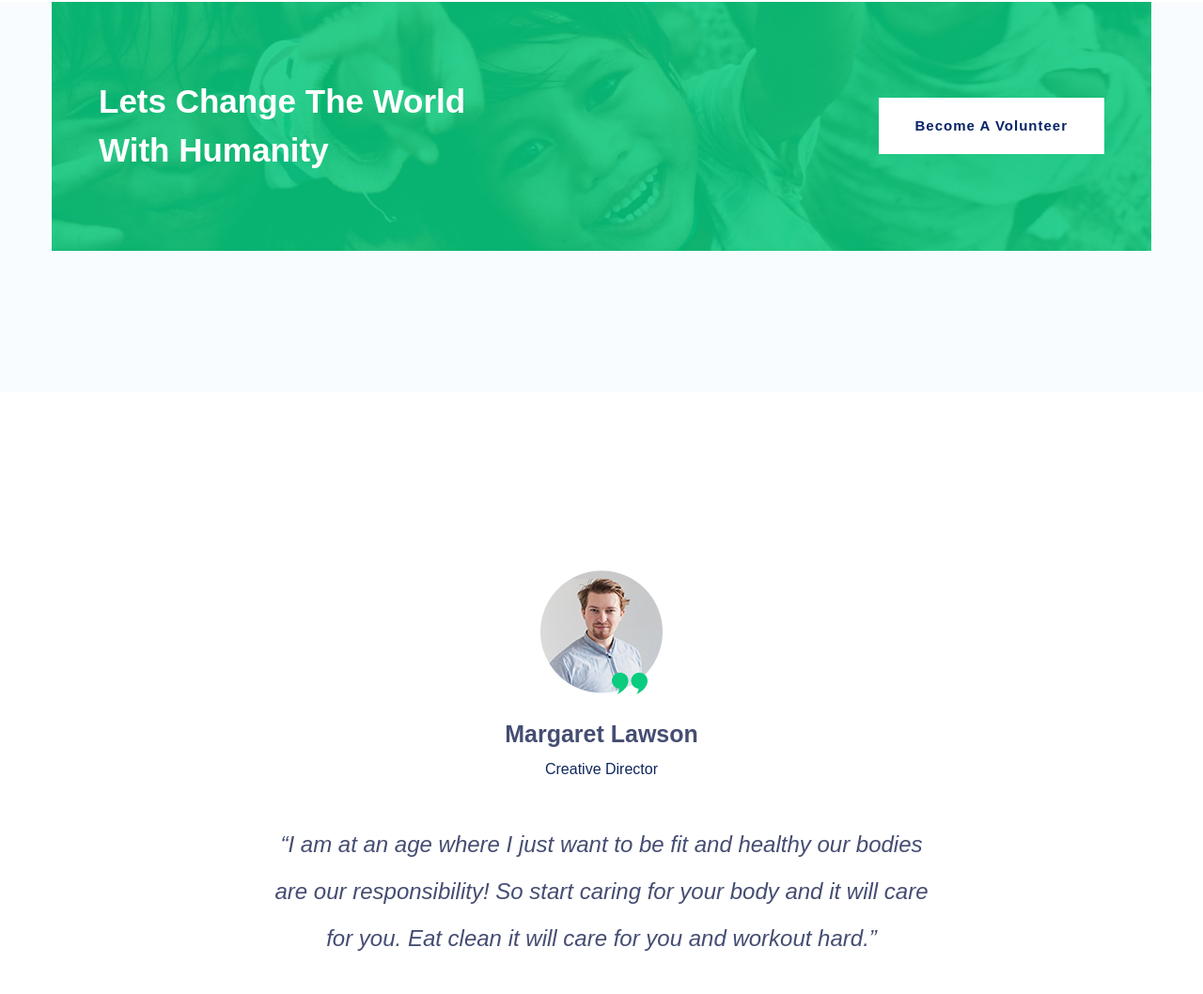
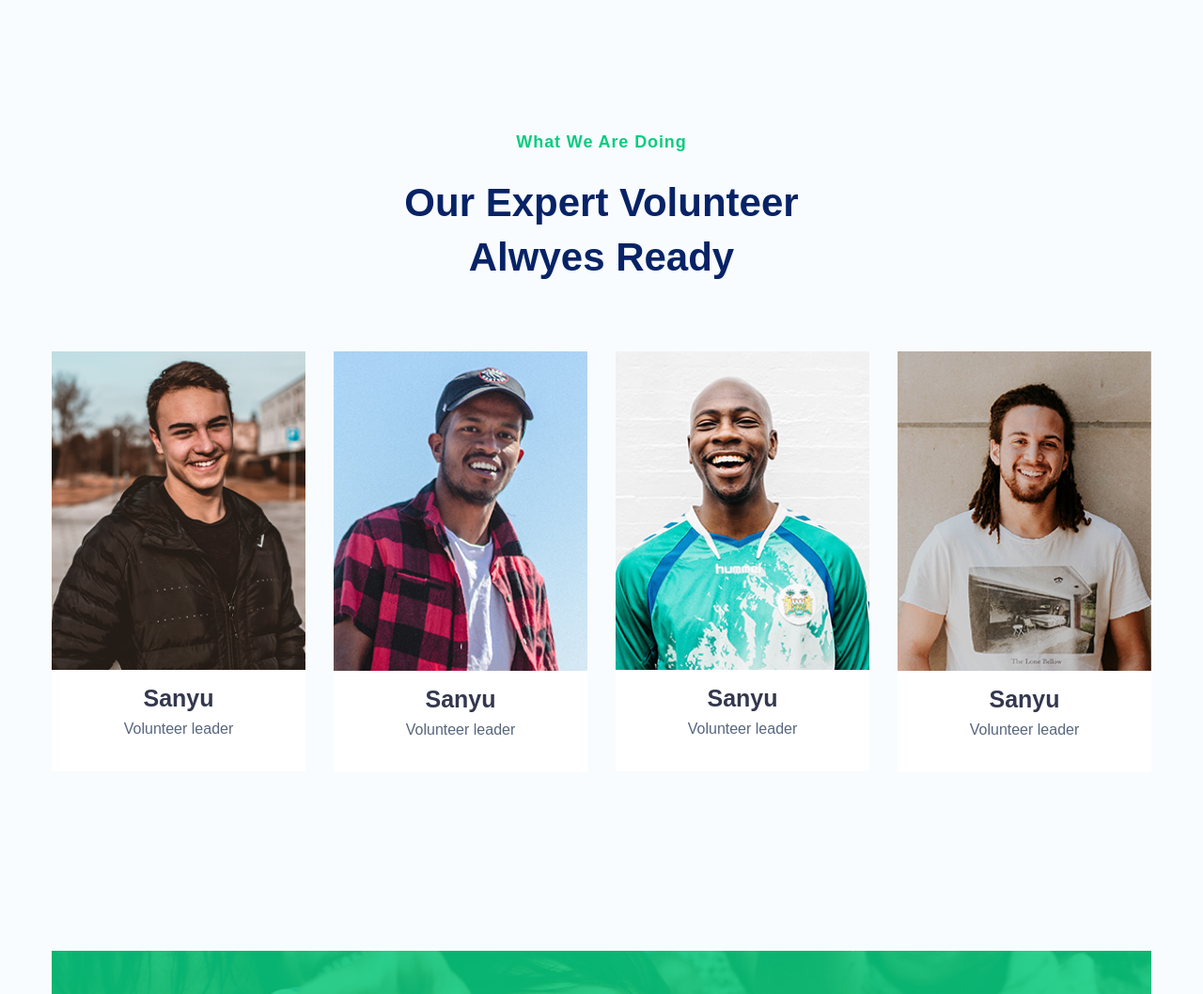
Before and after one commit to Joakim-animate90/phf, a plain HTML site: page index.html in a window 1280 px wide. Shown: the part 5423-6481 px from the top of the page at 94% size. Drawn offline with Linux system fonts and the light colour scheme; a web font is replaced by a local one.

Commit message:
Update minor fixes

```diff
--- a/index.html
+++ b/index.html
@@ -426,7 +426,89 @@
     </section>
     <!-- Featured_job_end -->
     <!-- Team Ara Start -->
-#
+    <div class="team-area pt-160 pb-160">
+        <div class="container">
+            <div class="row justify-content-center">
+                <div class="col-xl-6 col-lg-7 col-md-10 col-sm-10">
+                    <!-- Section Tittle -->
+                    <div class="section-tittle section-tittle2 text-center mb-70">
+                        <span>What we are doing</span>
+                        <h2>Our Expert Volunteer Alwyes ready</h2>
+                    </div>
+                </div>
+            </div>
+            <div class="row">
+                <div class="col-lg-3 col-md-6 col-sm-6">
+                    <div class="single-team mb-30">
+                        <div class="team-img">
+                            <img src="assets/img/gallery/team1.png" alt="">
+                            <!-- Blog Social -->
+                            <ul class="team-social">
+                                <li><a href="#"><i class="fab fa-facebook-f"></i></a></li>
+                                <li><a href="#"><i class="fab fa-twitter"></i></a></li>
+                                <li><a href="#"><i class="fas fa-globe"></i></a></li>
+                            </ul>
+                        </div>
+                        <div class="team-caption">
+                            <h3><a href="instructor.html">Sanyu</a></h3>
+                            <p>Volunteer leader</p>
+                        </div>
+                    </div>
+                </div>
+                <div class="col-lg-3 col-md-6 col-sm-6">
+                    <div class="single-team mb-30">
+                        <div class="team-img">
+                            <img src="assets/img/gallery/team2.png" alt="">
+                            <!-- Blog Social -->
+                            <ul class="team-social">
+                                <li><a href="#"><i class="fab fa-facebook-f"></i></a></li>
+                                <li><a href="#"><i class="fab fa-twitter"></i></a></li>
+                                <li><a href="#"><i class="fas fa-globe"></i></a></li>
+                            </ul>
+                        </div>
+                        <div class="team-caption">
+                            <h3><a href="instructor.html">Sanyu</a></h3>
+                            <p>Volunteer leader</p>
+                        </div>
+                    </div>
+                </div>
+                <div class="col-lg-3 col-md-6 col-sm-6">
+                    <div class="single-team mb-30">
+                        <div class="team-img">
+                            <img src="assets/img/gallery/team3.png" alt="">
+                            <!-- Blog Social -->
+                            <ul class="team-social">
+                                <li><a href="#"><i class="fab fa-facebook-f"></i></a></li>
+                                <li><a href="#"><i class="fab fa-twitter"></i></a></li>
+                                <li><a href="#"><i class="fas fa-globe"></i></a></li>
+                            </ul>
+                        </div>
+                        <div class="team-caption">
+                            <h3><a href="instructor.html">Sanyu</a></h3>
+                            <p>Volunteer leader</p>
+                        </div>
+                    </div>
+                </div>
+                <div class="col-lg-3 col-md-6 col-sm-6">
+                    <div class="single-team mb-30">
+                        <div class="team-img">
+                            <img src="assets/img/gallery/team4.png" alt="">
+                            <!-- Blog Social -->
+                            <ul class="team-social">
+                                <li><a href="#"><i class="fab fa-facebook-f"></i></a></li>
+                                <li><a href="#"><i class="fab fa-twitter"></i></a></li>
+                                <li><a href="#"><i class="fas fa-globe"></i></a></li>
+                            </ul>
+                        </div>
+                        <div class="team-caption">
+                            <h3><a href="instructor.html">Sanyu</a></h3>
+                            <p>Volunteer leader</p>
+                        </div>
+                    </div>
+                </div>
+            </div>
+        </div>
+    </div>
     <!-- Team Ara End -->
     <!-- Want To work -->
     <section class="wantToWork-area ">
@@ -533,7 +615,7 @@
                             </div>
                             <div class="blog-cap">
                                 <p>Creative derector</p>
-                                <h3><a href="blog_details.html">Footprints in Time is perfect House in Kurashiki</a></h3>
+                                <h3><a href="">Footprints in Time is perfect House in Kurashiki</a></h3>
                             </div>
                         </div>
                     </div>
@@ -551,7 +633,7 @@
                             </div>
                             <div class="blog-cap">
                                 <p>Creative derector</p>
-                                <h3><a href="blog_details.html">Footprints in Time is perfect House in Kurashiki</a></h3>
+                                <h3><a href="">Footprints in Time is perfect House in Kurashiki</a></h3>
                             </div>
                         </div>
                     </div>
```
